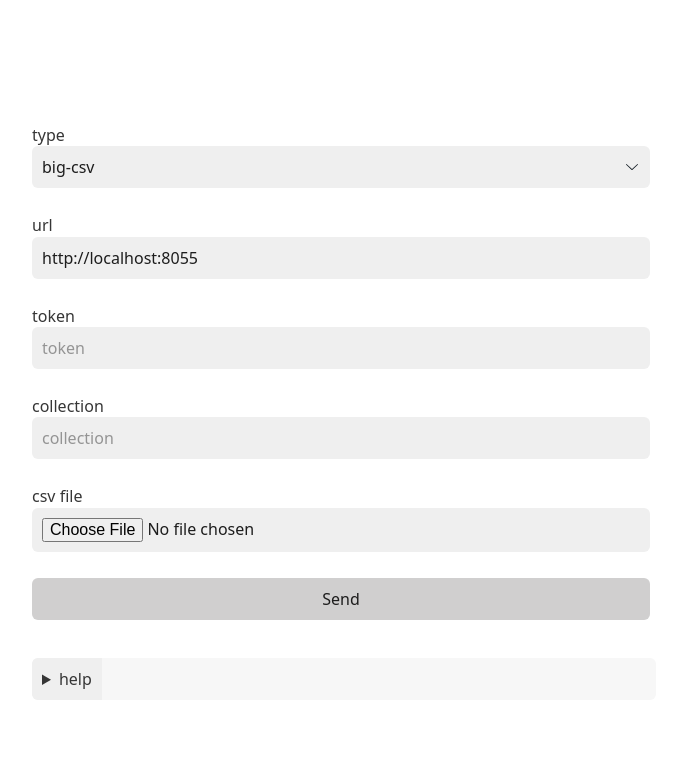
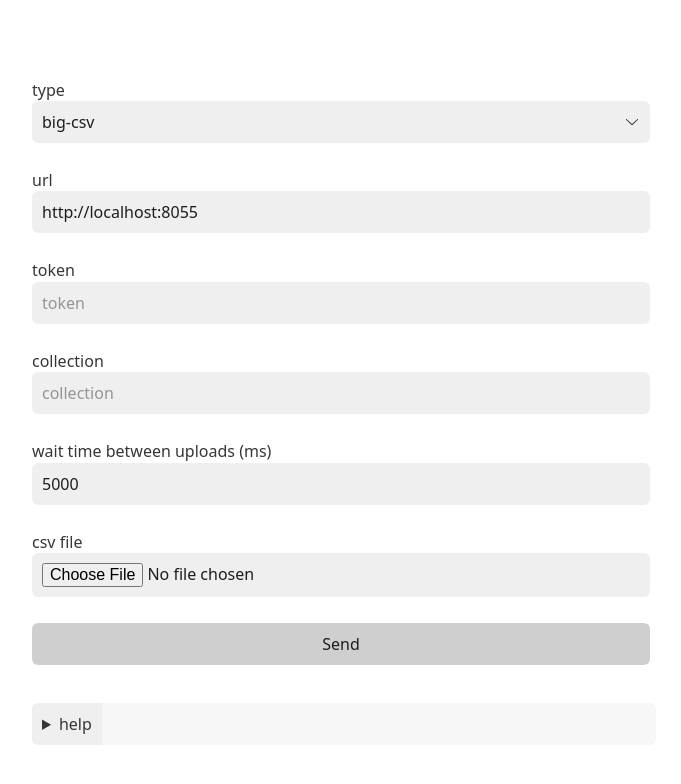
Before and after one commit to joselcvarela/directus-examples, a Vue app in the folder import-files/: page / in a window 1280 px wide. Shown: the top 784 px of the page, without its empty margins (296-977 px from the left). Built offline with nearby package versions, Linux system fonts and the light colour scheme.

Commit message:
Import files: Make sleep between requests configurable

```diff
--- a/import-files/src/App.vue
+++ b/import-files/src/App.vue
@@ -10,13 +10,19 @@ const uploading = ref(false);
 const message = ref("");
 const error = ref("");
 const type = ref<"big-csv" | "multiple-json">("big-csv");
+const sleepTime = ref(5000);
 
 async function send(form: HTMLFormElement) {
   try {
     message.value = "Uploading ⏳";
     uploading.value = true;
 
-    const upload = useUpload(url.value, collection.value, token.value);
+    const upload = useUpload(
+      url.value,
+      sleepTime.value,
+      collection.value,
+      token.value
+    );
 
     if (type.value === "big-csv") {
       const fileInput = form.elements.namedItem("file") as HTMLInputElement;
@@ -81,6 +87,18 @@ async function send(form: HTMLFormElement) {
         />
       </label>
 
+      <label>
+        <span>wait time between uploads (ms)</span>
+        <input
+          type="number"
+          name="sleep"
+          placeholder="delay"
+          min="1000"
+          step="100"
+          v-model="sleepTime"
+        />
+      </label>
+
       <label v-if="type === 'big-csv'">
         <span>csv file</span>
         <input type="file" name="file" />
--- a/import-files/src/composables/useUpload.ts
+++ b/import-files/src/composables/useUpload.ts
@@ -1,4 +1,9 @@
-export function useUpload(url: string, collection: string, token: string) {
+export function useUpload(
+  url: string,
+  sleepTime: number,
+  collection: string,
+  token: string
+) {
   url = url.trim();
   collection = collection.trim();
   token = token.trim();
@@ -44,7 +49,7 @@ export function useUpload(url: string, collection: string, token: string) {
         },
       });
 
-      await sleep();
+      await sleep(sleepTime);
     }
   }
 
@@ -68,7 +73,7 @@ export function useUpload(url: string, collection: string, token: string) {
         },
       });
 
-      await sleep();
+      await sleep(sleepTime);
     }
   }
 }
```
Also changed, not shown: 1 other file (tests, documents, lock files or other folders).
